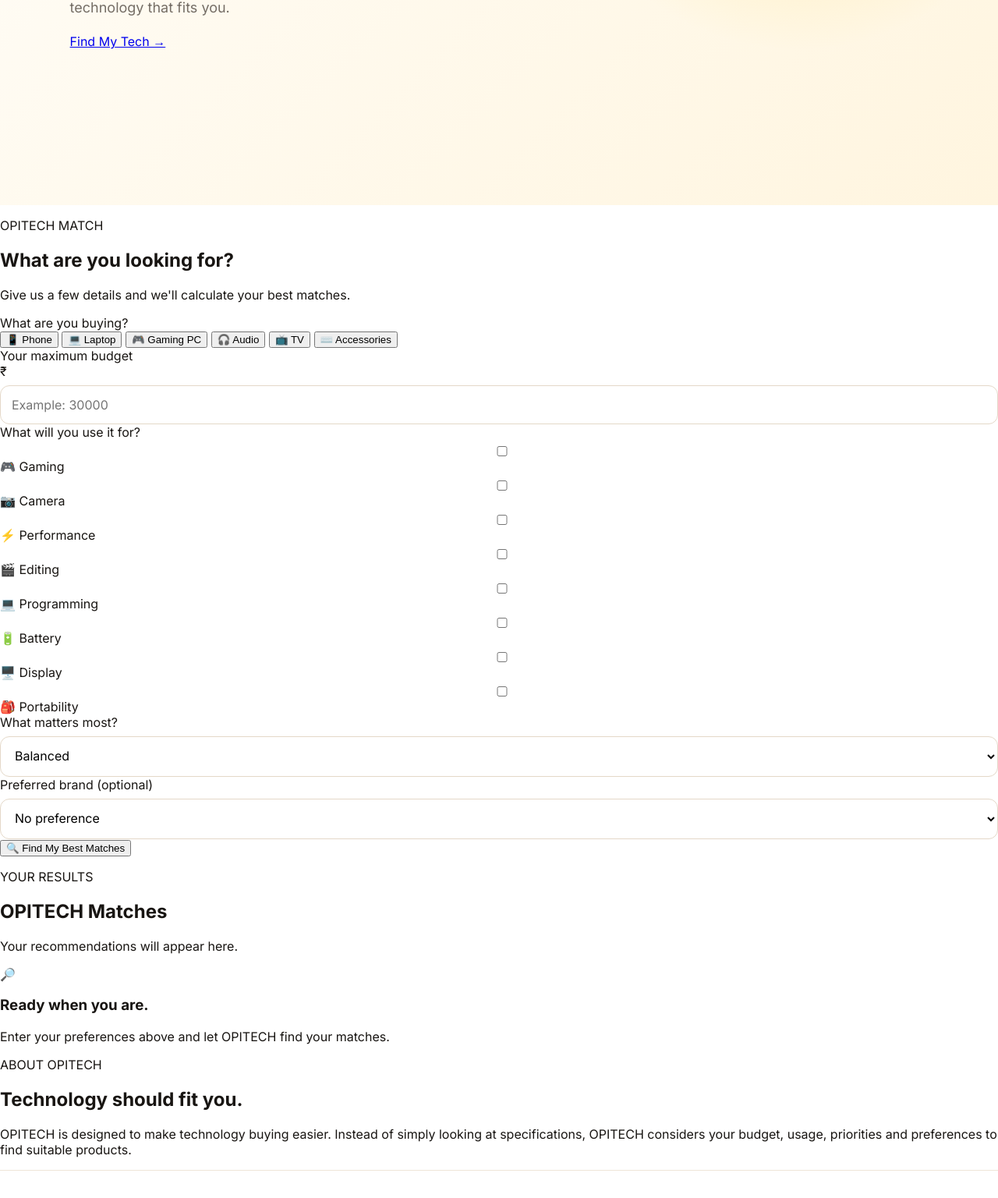
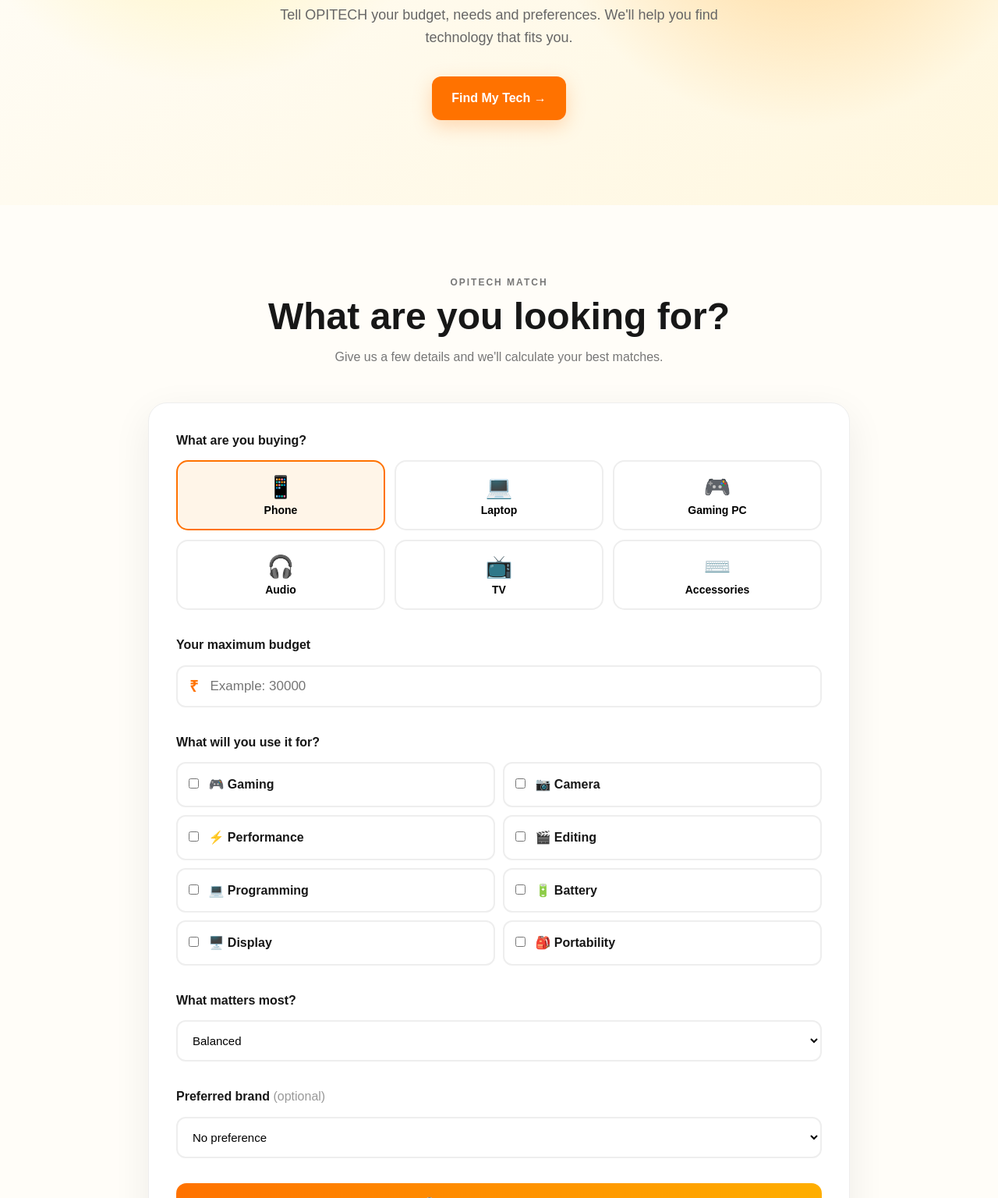
Before and after one commit to Aizen-1862/OptiTech, a plain HTML site: page index.html in a window 1280 px wide. Shown: the part 434-1970 px from the top of the page at 78% size. Drawn offline with Linux system fonts and the light colour scheme.

Commit message:
Update style.css for layout and design enhancements
Refactor CSS styles for improved layout and design.

```diff
--- a/style.css
+++ b/style.css
@@ -1,16 +1,445 @@
-@import url('https://fonts.googleapis.com/css2?family=Inter:wght@400;500;600;700;800&display=swap');
-:root{--orange:#ff6b00;--yellow:#ffc928;--cream:#fffaf0;--ink:#181512;--muted:#746d65;--line:#eee5d8}
-*{box-sizing:border-box}html{scroll-behavior:smooth}body{margin:0;font-family:Inter,Arial,sans-serif;color:var(--ink);background:#fff}
-.nav{height:78px;display:flex;align-items:center;justify-content:space-between;padding:0 7%;border-bottom:1px solid var(--line);background:#fff}
-.logo{font-weight:800;font-size:25px;letter-spacing:-1.5px;text-decoration:none;color:var(--ink)}.logo span{color:var(--orange)}
-nav{display:flex;align-items:center;gap:30px}nav a{color:var(--ink);text-decoration:none;font-size:14px;font-weight:600}.nav-btn,.primary{border:0;background:var(--orange);color:#fff;font-weight:700;border-radius:12px;padding:13px 19px;cursor:pointer;box-shadow:0 7px 20px #ff6b0026}
-.hero{padding:100px 7% 85px;min-height:650px;background:radial-gradient(circle at 80% 20%,#ffd94f66,transparent 28%),linear-gradient(135deg,#fffdf8,#fff5df)}
-.badge,.eyebrow{display:inline-block;color:#b34b00;font-size:12px;font-weight:800;letter-spacing:1.3px}.badge{background:#fff;border:1px solid #f0dfc7;border-radius:999px;padding:9px 13px;letter-spacing:.2px}
-.hero h1{font-size:clamp(50px,7vw,88px);line-height:.96;letter-spacing:-5px;margin:25px 0 22px;max-width:900px}.hero h1 span{color:var(--orange)}
-.hero p{font-size:18px;line-height:1.7;color:var(--muted);max-width:620px}.hero-actions{display:flex;gap:15px;align-items:center;margin-top:30px}.primary{font-size:15px;padding:15px 21px}.primary span{margin-left:18px}.secondary{color:var(--ink);font-weight:700;text-decoration:none;padding:15px}.trust{display:flex;gap:25px;margin-top:35px;color:#665e55;font-size:13px;font-weight:600}
-.section{padding:90px 7%}.section-head{display:flex;justify-content:space-between;align-items:end;gap:30px}.section h2{font-size:42px;letter-spacing:-2px;margin:12px 0 0}.section-head p{color:var(--muted)}
-.categories{display:grid;grid-template-columns:repeat(3,1fr);gap:16px;margin-top:38px}.categories button{border:1px solid var(--line);background:#fff;border-radius:20px;padding:26px;text-align:left;cursor:pointer;transition:.2s}.categories button:hover{transform:translateY(-4px);border-color:#ffc36a;box-shadow:0 15px 35px #2b1b0010}.categories button:first-letter{font-size:30px}.categories b,.categories small{display:block;margin-top:15px}.categories b{font-size:18px}.categories small{color:var(--muted)}
-.how{background:var(--ink);color:#fff}.how .eyebrow{color:var(--yellow)}.steps{display:grid;grid-template-columns:repeat(3,1fr);gap:18px;margin-top:42px}.steps article{border:1px solid #ffffff1c;border-radius:20px;padding:28px;background:#ffffff08}.steps span{color:var(--yellow);font-weight:800}.steps p{color:#bdb7b0;line-height:1.6}
-.finder{background:var(--cream)}.finder form{max-width:760px;margin-top:35px;display:grid;grid-template-columns:1fr 1fr;gap:18px}.finder label{font-size:13px;font-weight:700}.finder label:nth-child(3),.finder label:nth-child(4),.finder label:nth-child(5){grid-column:1/-1}input,select,textarea{display:block;width:100%;margin-top:8px;border:1px solid #e4d8c8;border-radius:12px;padding:14px;background:#fff;font:inherit;outline:none}textarea{min-height:110px;resize:vertical}.full{width:100%}.result{max-width:760px;margin-top:25px;padding:25px;border-radius:18px;background:#fff;border:1px solid #eadbc8}.result h3{margin-top:0}.hidden{display:none}
-footer{padding:35px 7%;display:flex;justify-content:space-between;border-top:1px solid var(--line);align-items:center}footer p{color:var(--muted);font-size:13px}
-@media(max-width:760px){nav a{display:none}.hero{padding-top:65px}.hero h1{letter-spacing:-3px}.categories,.steps{grid-template-columns:1fr}.section-head{display:block}.finder form{grid-template-columns:1fr}.finder label:nth-child(n){grid-column:auto}.trust{flex-direction:column;gap:8px}footer{display:block}}
+* {
+  margin: 0;
+  padding: 0;
+  box-sizing: border-box;
+  }
+
+html {
+scroll-behavior: smooth;
+}
+
+body {
+font-family: Arial, Helvetica, sans-serif;
+background: #fffdf8;
+color: #171717;
+line-height: 1.6;
+}
+
+/* HEADER */
+
+.header {
+position: sticky;
+top: 0;
+z-index: 100;
+display: flex;
+justify-content: space-between;
+align-items: center;
+padding: 18px 7%;
+background: rgba(255, 255, 255, 0.95);
+border-bottom: 1px solid #eeeeee;
+}
+
+.logo {
+font-size: 25px;
+font-weight: 900;
+letter-spacing: -1px;
+}
+
+.logo span {
+color: #ff7a00;
+}
+
+nav {
+display: flex;
+gap: 25px;
+}
+
+nav a {
+color: #333;
+text-decoration: none;
+font-weight: 600;
+font-size: 14px;
+}
+
+nav a:hover {
+color: #ff7a00;
+}
+
+/* HERO */
+
+.hero {
+min-height: 620px;
+display: flex;
+align-items: center;
+justify-content: center;
+text-align: center;
+padding: 80px 7%;
+background:
+radial-gradient(circle at 20% 20%, #fff1a8 0, transparent 30%),
+radial-gradient(circle at 80% 30%, #ffd28a 0, transparent 30%),
+linear-gradient(135deg, #fffdf8, #fff7df);
+}
+
+.hero-content {
+max-width: 800px;
+}
+
+.badge {
+display: inline-block;
+padding: 8px 15px;
+border-radius: 30px;
+background: #fff;
+border: 1px solid #ffd58a;
+color: #d95f00;
+font-weight: 700;
+font-size: 13px;
+margin-bottom: 22px;
+}
+
+.hero h1 {
+font-size: clamp(45px, 8vw, 82px);
+line-height: 1.02;
+letter-spacing: -4px;
+margin-bottom: 25px;
+}
+
+.hero h1 span {
+display: block;
+color: #ff7200;
+}
+
+.hero p {
+max-width: 650px;
+margin: auto;
+font-size: 18px;
+color: #666;
+}
+
+.primary-button {
+display: inline-block;
+margin-top: 35px;
+padding: 15px 25px;
+border-radius: 12px;
+background: #ff7200;
+color: white;
+text-decoration: none;
+font-weight: 800;
+box-shadow: 0 8px 25px rgba(255, 114, 0, 0.25);
+}
+
+.primary-button:hover {
+background: #e86200;
+transform: translateY(-2px);
+}
+
+/* GENERAL */
+
+.recommend-section,
+.results-section,
+.about-section {
+padding: 90px 7%;
+}
+
+.section-heading {
+max-width: 750px;
+margin: 0 auto 45px;
+text-align: center;
+}
+
+.small-title {
+color: #ff7200;
+font-size: 12px;
+font-weight: 900;
+letter-spacing: 2px;
+margin-bottom: 8px;
+}
+
+.section-heading h2 {
+font-size: clamp(30px, 5vw, 48px);
+line-height: 1.1;
+margin-bottom: 12px;
+}
+
+.section-heading p {
+color: #777;
+}
+
+/* FORM CARD */
+
+.form-card {
+max-width: 900px;
+margin: auto;
+padding: 35px;
+background: white;
+border: 1px solid #eeeeee;
+border-radius: 24px;
+box-shadow: 0 15px 50px rgba(0, 0, 0, 0.07);
+}
+
+.form-group {
+margin-bottom: 32px;
+}
+
+.form-group > label {
+display: block;
+margin-bottom: 13px;
+font-size: 16px;
+font-weight: 800;
+}
+
+.form-group label span {
+color: #999;
+font-weight: 400;
+}
+
+/* PRODUCT OPTIONS */
+
+.option-grid {
+display: grid;
+grid-template-columns: repeat(3, 1fr);
+gap: 12px;
+}
+
+.option {
+min-height: 90px;
+border: 2px solid #eeeeee;
+background: #fff;
+border-radius: 15px;
+cursor: pointer;
+font-size: 28px;
+transition: 0.2s;
+}
+
+.option span {
+display: block;
+font-size: 14px;
+font-weight: 700;
+margin-top: 5px;
+}
+
+.option:hover {
+border-color: #ffb000;
+transform: translateY(-2px);
+}
+
+.option.active {
+border-color: #ff7200;
+background: #fff5e8;
+}
+
+/* BUDGET */
+
+.budget-input {
+display: flex;
+align-items: center;
+border: 2px solid #eeeeee;
+border-radius: 12px;
+overflow: hidden;
+background: #fff;
+}
+
+.budget-input span {
+padding-left: 15px;
+font-size: 20px;
+font-weight: 800;
+color: #ff7200;
+}
+
+.budget-input input {
+width: 100%;
+padding: 15px;
+border: none;
+outline: none;
+font-size: 17px;
+}
+
+/* CHECKBOXES */
+
+.checkbox-grid {
+display: grid;
+grid-template-columns: repeat(2, 1fr);
+gap: 10px;
+}
+
+.check-option {
+padding: 14px;
+border: 2px solid #eeeeee;
+border-radius: 12px;
+cursor: pointer;
+font-weight: 600;
+background: white;
+}
+
+.check-option:hover {
+border-color: #ffb000;
+}
+
+.check-option input {
+margin-right: 8px;
+accent-color: #ff7200;
+}
+
+/* SELECT */
+
+select {
+width: 100%;
+padding: 15px;
+border: 2px solid #eeeeee;
+border-radius: 12px;
+background: white;
+font-size: 15px;
+outline: none;
+}
+
+select:focus,
+.budget-input:focus-within {
+border-color: #ff7200;
+}
+
+/* FIND BUTTON */
+
+.find-button {
+width: 100%;
+padding: 17px;
+border: none;
+border-radius: 13px;
+background: linear-gradient(90deg, #ff7200, #ffae00);
+color: white;
+font-size: 16px;
+font-weight: 900;
+cursor: pointer;
+transition: 0.2s;
+}
+
+.find-button:hover {
+transform: translateY(-2px);
+box-shadow: 0 10px 25px rgba(255, 114, 0, 0.25);
+}
+
+/* RESULTS */
+
+.results-section {
+background: #fff7e5;
+}
+
+.results-container {
+max-width: 1000px;
+margin: auto;
+}
+
+.empty-results {
+text-align: center;
+padding: 60px 20px;
+background: white;
+border-radius: 20px;
+border: 1px solid #eeeeee;
+}
+
+.empty-icon {
+font-size: 50px;
+margin-bottom: 15px;
+}
+
+.empty-results h3 {
+font-size: 24px;
+margin-bottom: 8px;
+}
+
+.empty-results p {
+color: #777;
+}
+
+/* ABOUT */
+
+.about-section {
+background: white;
+}
+
+.about-card {
+max-width: 850px;
+margin: auto;
+padding: 45px;
+text-align: center;
+border-radius: 25px;
+background: linear-gradient(135deg, #fff8e8, #fff);
+border: 1px solid #ffe1a8;
+}
+
+.about-card h2 {
+font-size: 40px;
+margin-bottom: 15px;
+}
+
+.about-card p {
+color: #666;
+}
+
+/* FOOTER */
+
+footer {
+padding: 45px 7%;
+text-align: center;
+background: #171717;
+color: white;
+}
+
+footer .logo {
+margin-bottom: 8px;
+}
+
+footer p {
+color: #aaa;
+}
+
+footer .copyright {
+margin-top: 15px;
+font-size: 12px;
+}
+
+/* MOBILE */
+
+@media (max-width: 650px) {
+
+.header {
+    padding: 15px 5%;
+}
+
+nav {
+    gap: 12px;
+}
+
+nav a {
+    font-size: 12px;
+}
+
+.hero {
+    min-height: 560px;
+    padding: 60px 5%;
+}
+
+.hero h1 {
+    letter-spacing: -2px;
+}
+
+.hero p {
+    font-size: 16px;
+}
+
+.recommend-section,
+.results-section,
+.about-section {
+    padding: 65px 5%;
+}
+
+.form-card {
+    padding: 22px;
+    border-radius: 18px;
+}
+
+.option-grid {
+    grid-template-columns: repeat(2, 1fr);
+}
+
+.checkbox-grid {
+    grid-template-columns: 1fr;
+}
+
+.about-card {
+    padding: 30px 20px;
+}
+
+.about-card h2 {
+    font-size: 30px;
+}
+
+}
```
